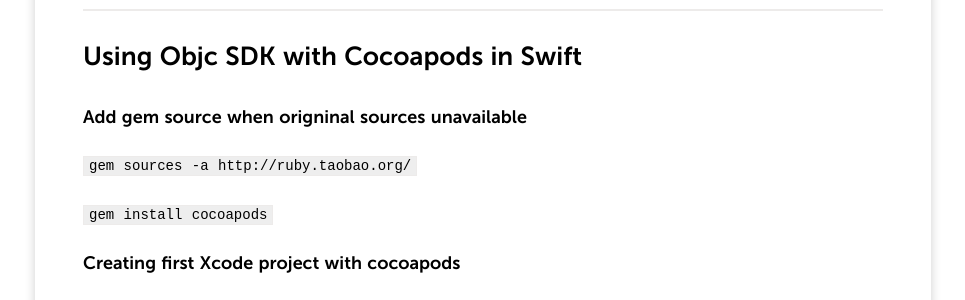
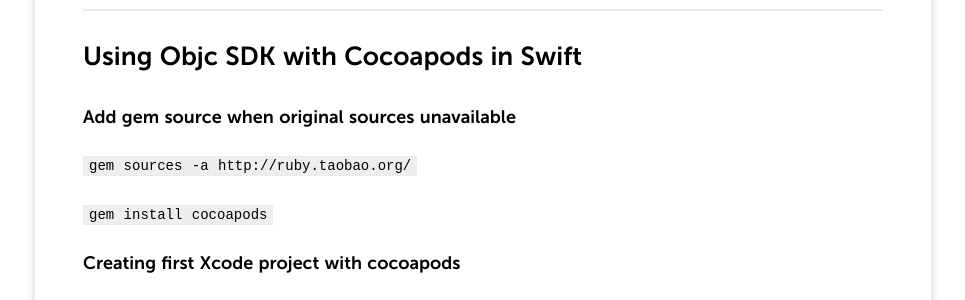
Before and after one commit to TJRoger/tjroger.github.io, a Jekyll site: the page built from _posts/2015/2015-07-16-Using-Objective-C-SDK-in-Swift-with-Cocoapods.md, in a window 1280 px wide. Shown: the part 173-473 px from the top of the page, without its empty margins (157-1122 px from the left). Built offline with Jekyll 4.4.1, drawn with Linux system fonts in a browser that asks for light colours; nearby versions of some CDN libraries; Markdown is read by kramdown in place of the engine named in the settings; comment, search, counter and statistics services are not loaded.

Commit message:
Update 2015-07-16-Using-Objective-C-SDK-in-Swift-with-Cocoapods.md

```diff
--- a/_posts/2015/2015-07-16-Using-Objective-C-SDK-in-Swift-with-Cocoapods.md
+++ b/_posts/2015/2015-07-16-Using-Objective-C-SDK-in-Swift-with-Cocoapods.md
@@ -10,7 +10,7 @@ tags:
 
 
 ## Using Objc SDK with Cocoapods in Swift
-### Add gem source when origninal sources unavailable
+### Add gem source when original sources unavailable
 `gem sources -a http://ruby.taobao.org/`
 
 `gem install cocoapods`
@@ -23,12 +23,14 @@ tags:
 `platform :ios, '8.0'`
 
 `pod 'AFNetworking', '~>2.5.4'`
+
 * using the xcworkspace instead of the xcodeproj
 * Most important procedure - Add `Brigding-Header` file
 add a objective-c file to the project and accept XCode to create the `project-name-Bridging-Header.h` file for you.
 import your target s public headers that you would like to expose to swift
 
 `#import <AFNetworking/AFNetworking.h>`
+
 * Then you can use the sdk in your project
 
 `let manager = AFHTTPRequestOperationManager()`
```
